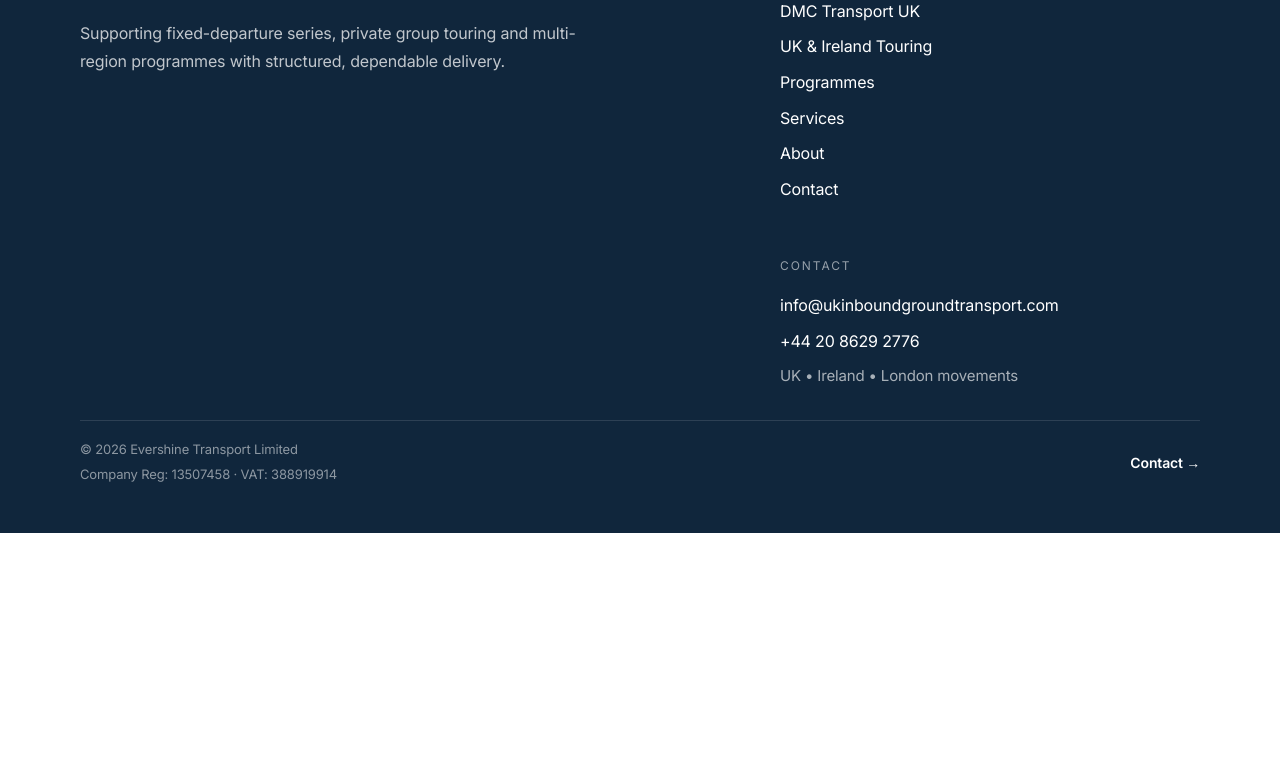
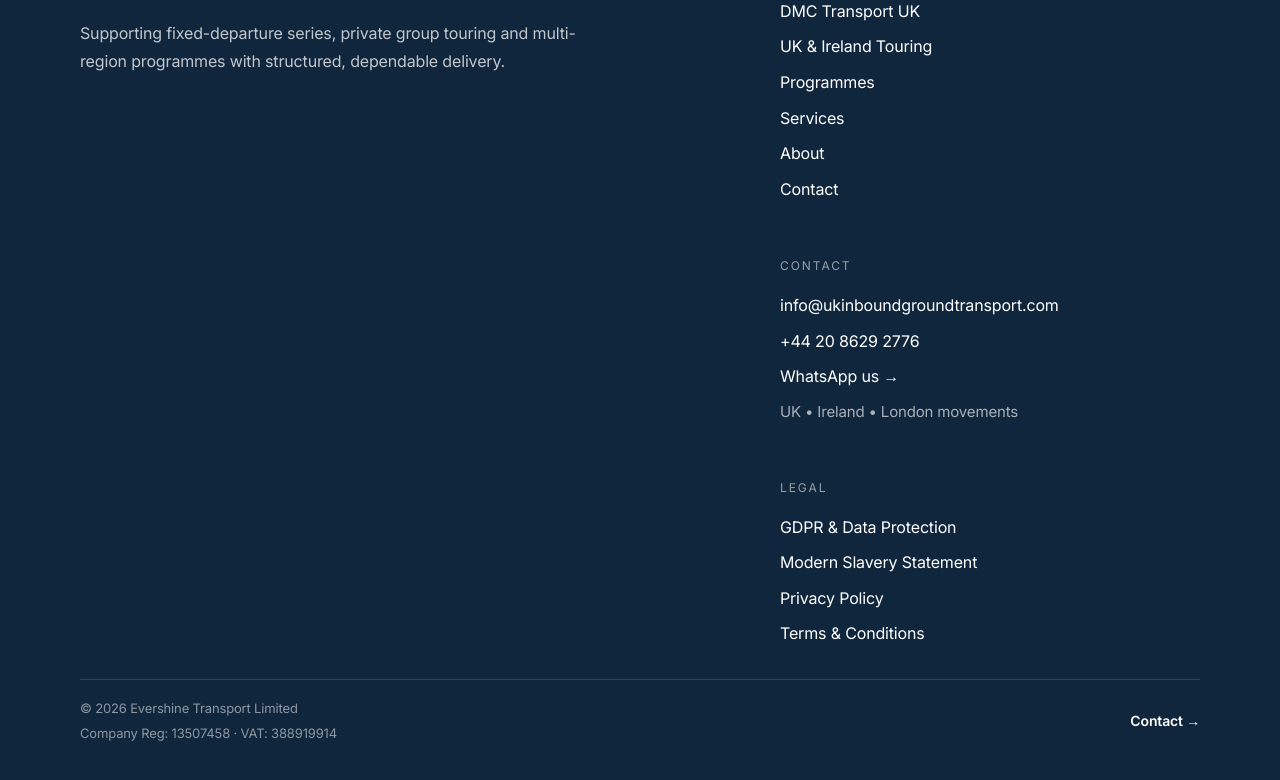
Before and after one commit to kandiahtk-crypto/Project-, a Next.js app: page / in a window 1280 px wide. Shown: the part 9034-9814 px from the top of the page. Before the commit the page ends 9567 px from the top, so only its background shows below. Built offline with nearby package versions, Linux system fonts and the light colour scheme.

Commit message:
Update SiteFooter.tsx

```diff
--- a/src/components/SiteFooter.tsx
+++ b/src/components/SiteFooter.tsx
@@ -21,23 +21,24 @@ export default function SiteFooter() {
           </div>
 
           <nav style={nav} aria-label="Footer">
+            {/* EXPLORE */}
             <div style={navColumn}>
               <p style={navHeading}>Explore</p>
 
               <a href="/tour-operator-transport-uk" style={link}>
-                 Tour Operator Transport UK
+                Tour Operator Transport UK
               </a>
 
               <a href="/coach-hire-uk" style={link}>
-                 Coach Hire UK
+                Coach Hire UK
               </a>
 
               <a href="/dmc-transport-uk" style={link}>
-                 DMC Transport UK
+                DMC Transport UK
               </a>
 
               <a href="/uk-ireland-touring" style={link}>
-                 UK & Ireland Touring
+                UK & Ireland Touring
               </a>
 
               <a href="/programmes" style={link}>
@@ -54,15 +55,50 @@ export default function SiteFooter() {
               </a>
             </div>
 
+            {/* CONTACT */}
             <div style={navColumn}>
               <p style={navHeading}>Contact</p>
+
               <a href="mailto:info@ukinboundgroundtransport.com" style={link}>
                 info@ukinboundgroundtransport.com
               </a>
+
               <a href="tel:+442086292776" style={link}>
                 +44 20 8629 2776
               </a>
+
+              {/* ✅ WHATSAPP ADDED */}
+              <a
+                href="https://wa.me/447957776778?text=Hello%20UK%20Inbound%20Ground%20Transport%20%E2%80%94%20I%20need%20help%20with%20a%20movement."
+                target="_blank"
+                rel="noopener noreferrer"
+                style={link}
+              >
+                WhatsApp us →
+              </a>
+
               <p style={metaText}>UK • Ireland • London movements</p>
+            </div>
+
+            {/* LEGAL */}
+            <div style={navColumn}>
+              <p style={navHeading}>Legal</p>
+
+              <a href="/gdpr-data-protection" style={link}>
+                GDPR & Data Protection
+              </a>
+
+              <a href="/modern-slavery-statement" style={link}>
+                Modern Slavery Statement
+              </a>
+
+              <a href="/privacy-policy" style={link}>
+                Privacy Policy
+              </a>
+
+              <a href="/terms-and-conditions" style={link}>
+                Terms & Conditions
+              </a>
             </div>
           </nav>
         </div>
```
